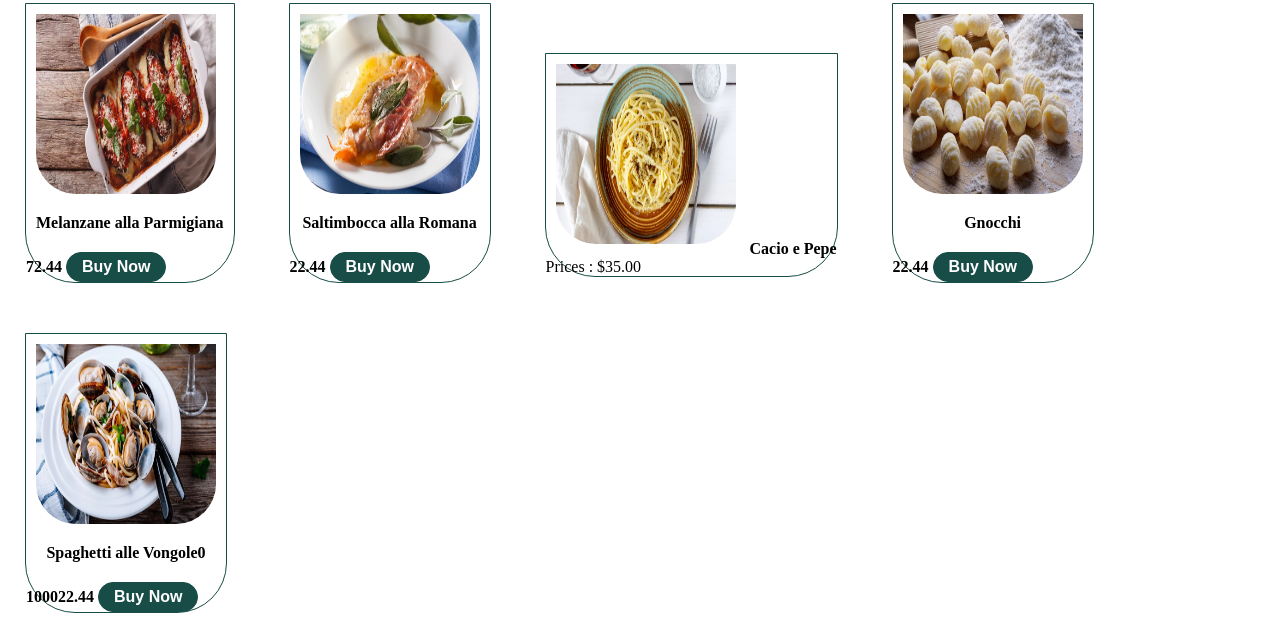
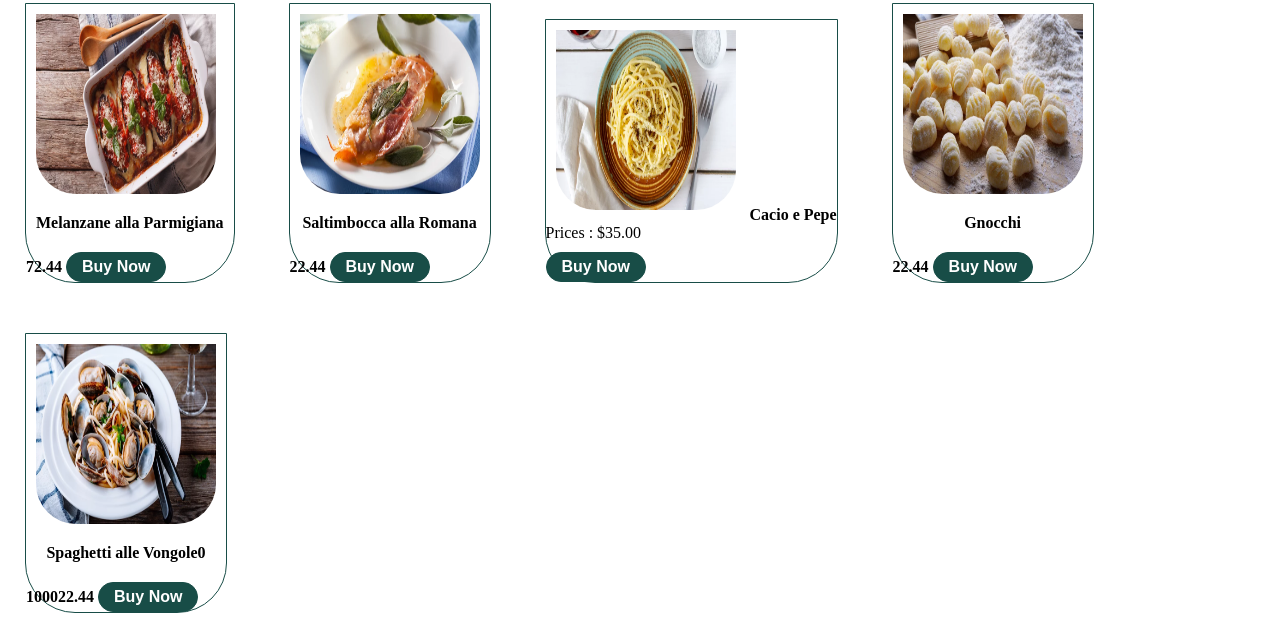
Before and after one commit to MattJMaris/CSET120Final, a plain HTML site: page Landingpage.HTML in a window 1280 px wide. Shown: the part 1827-2462 px from the top of the page. Drawn offline with Linux system fonts and the light colour scheme; a web font is replaced by a local one.

Commit message:
Fixing some class names and made the css more reader-friendly

```diff
--- a/Landingpage.HTML
+++ b/Landingpage.HTML
@@ -27,111 +27,111 @@
                 <img src="img/Pizza Napoletana.png" class="item-image">
                 <div class="image-title">Pizza Napoletana</div>
                 <b>22.44</b>
-                <button class="buynow">Buy Now</button>
+                <button class="shop-item-button">Buy Now</button>
             </div>
 
             <div class="catagories">
                 <img src="img/Polenta.png" class="item-image">
                 <div class="image-title">Polenta</div>
                 <b>42.44</b>
-                <button class="buynow">Buy Now</button>
+                <button class="shop-item-button">Buy Now</button>
             </div>
 
             <div class="catagories">
                 <img src="img/Ribollita.png" class="item-image">
                 <div class="image-title">Ribollita</div>
                 <b>12.44</b>
-                <button class="buynow">Buy Now</button>
+                <button class="shop-item-button">Buy Now</button>
             </div>
 
             <div class="catagories">
                 <img src="img/Risotto alla Milanese.png" class="item-image">
                 <div class="image-title">Risotto alla Milanese</div>
                 <b>76.44</b>
-                <button class="buynow">Buy Now</button>
+                <button class="shop-item-button">Buy Now</button>
             </div>
 
             <div class="catagories">
                 <img src="img/Cotoletta alla milanese.png" class="item-image">
                 <div class="image-title">Cotoletta alla milanese</div>
                 <b>200.44</b>
-                <button class="buynow">Buy Now</button>
+                <button class="shop-item-button">Buy Now</button>
             </div>
 
             <div class="catagories">
                 <img src="img/Osso Buco alla Milanese.png" class="item-image">
                 <div class="image-title">Osso Buco alla Milanese</div>
                 <b>22.56</b>
-                <button class="buynow">Buy Now</button>
+                <button class="shop-item-button">Buy Now</button>
             </div>
 
             <div class="catagories">
                 <img src="img/Risotto di Seppie alla Veneziana.png" class="item-image">
                 <div class="image-title">Risotto di Seppie alla Veneziana</div>
                 <b>78.24</b>
-                <button class="buynow">Buy Now</button>
+                <button class="shop-item-button">Buy Now</button>
             </div>
 
             <div class="catagories">
                 <img src="img/Bottarga.png" class="item-image">
                 <div class="image-title">Bottarga</div>
                 <b>14.14</b>
-                <button class="buynow">Buy Now</button>
+                <button class="shop-item-button">Buy Now</button>
             </div>
 
             <div class="catagories">
                 <img src="img/Vitello Tonnato.png" class="item-image">
                 <div class="image-title">Baccalà</div>
                 <b>10.04</b>
-                <button class="buynow">Buy Now</button>
+                <button class="shop-item-button">Buy Now</button>
             </div>
 
             <div class="catagories">
                 <img src="img/Canederli.png" class="item-image">
                 <div class="image-title">Vitello Tonnato</div>
                 <b>22.44</b>
-                <button class="buynow">Buy Now</button>
+                <button class="shop-item-button">Buy Now</button>
             </div>
 
             <div class="catagories">
                 <img src="img/Fritto Misto.png" class="item-image">
                 <div class="image-title">Fritto Misto</div>
                 <b>112.14</b>
-                <button class="buynow">Buy Now</button>
+                <button class="shop-item-button">Buy Now</button>
             </div>
 
             <div class="catagories">
                 <img src="img/Ragù alla Bolognese.png" class="item-image">
                 <div class="image-title">Ragù alla Bolognese</div>
                 <b>500.52</b>
-                <button class="buynow">Buy Now</button>
+                <button class="shop-item-button">Buy Now</button>
             </div>
 
             <div class="catagories">
                 <img src="img/Bistecca Fiorentina.png" class="item-image">
                 <div class="image-tite">Bistecca Fiorentina</div>
                 <b>10.22</b>
-                <button class="buynow">Buy Now</button>
+                <button class="shop-item-button">Buy Now</button>
             </div>
 
             <div class="catagories">
                 <img src="img/Arancini.png" class="item-image">
                 <div class="image-title">Arancini</div>
                 <b>22.44</b>
-                <button class="buynow">Buy Now</button>
+                <button class="shop-item-button">Buy Now</button>
             </div>
 
             <div class="catagories">
                 <img src="img/Melanzane alla Parmigiana.png" class="item-image">
                 <div class="image-title">Melanzane alla Parmigiana</div>
                 <b>72.44</b>
-                <button class="buynow">Buy Now</button>
+                <button class="shop-item-button">Buy Now</button>
             </div>
             <div class="catagories">
                 <img src="img/Saltimbocca alla Romana.png" class="item-image">
                 <div class="image-title">Saltimbocca alla Romana</div>
                 <b>22.44</b>
-                <button class="buynow">Buy Now</button>
+                <button class="shop-item-button">Buy Now</button>
             </div>
             <div class="catagories">
                 <img src="img/Cacio e Pepe.png" class="item-image">
@@ -139,20 +139,21 @@
                 <div class="amount">
                     Prices : $35.00
                 </div>
+                <button class="shop-item-button">Buy Now</button>
             </div>
 
             <div class="catagories">
                 <img src="img/Gnocchi.png" class="item-image">
                 <div class="image-title">Gnocchi</div>
                 <b>22.44</b>
-                <button class="buynow">Buy Now</button>
+                <button class="shop-item-button">Buy Now</button>
             </div>
 
             <div class="catagories">
                 <img src="img/Spaghetti alle Vongole.png" class="item-image">
                 <div class="image-title">Spaghetti alle Vongole0</div>
                 <b>100022.44</b>
-                <button class="buynow">Buy Now</button>
+                <button class="shop-item-button">Buy Now</button>
             </div>
 
 
@@ -162,7 +163,6 @@
             <div class="cart-icon">
               <i class="fas fa-cart-arrow-down fa-2x"></i>
             </div>
-<<<<<<< HEAD
         </a>
                     <div class="whole-cart-window hide">
               <h2>Shopping Bag</h2>
@@ -173,8 +173,6 @@
             <a class="cart" href="#"><button>cart</button></a>
         <div class="display">
             <h1>Benvenuto al Ristorante Italiano Mario</h1>
-=======
->>>>>>> OverallHTMLCSS
 
         <div class="parallaxX">
             <div class="page-title">ENJOY OUR SPECIALS DEALS</div>
--- a/Landingpage.css
+++ b/Landingpage.css
@@ -21,16 +21,16 @@ header {
 }
 
 
-.head{
+.head {
     list-style: none;
 }
 
-.head li{
+.head li {
     display: inline-block;
     padding: 0px 20px;
 }
 
-.head li a{
+.head li a {
     transition: all ;
 }
 
@@ -39,7 +39,7 @@ header {
 }
 
 
-button:hover{
+button:hover {
     background-color: #555;
 }
 
@@ -92,12 +92,12 @@ button:hover{
     color: white;
 }
 
-.menu-ul li:hover{
+.menu-ul li:hover {
     background: #5b8c5a;
     transform:scale(1.1);
 }
 
-.search-box{
+.search-box {
     border: 1px solid white;
     border-radius: 50px;
     background: white;
@@ -106,12 +106,12 @@ button:hover{
     margin: 8px;
 }
 
-.search-box:hover{
+.search-box:hover {
     box-shadow:0 0 10px 2px #5b8c5a;
     border: 1px solid;
 }
 
-.search-input{
+.search-input {
     width:250px;
     border: none;
     font-size: 16px;
@@ -119,45 +119,45 @@ button:hover{
     background: transparent;
     margin: 15px 0 0 10px;
 }
-.catagories{
+.catagories {
     width: max-content;
     margin: 25px;
     border: 1px solid #184d47;
     border-radius: 0 0 50px 50px;
     display:inline-block ;
 }
-.catagories:hover{
+.catagories:hover {
     box-shadow: 0 0 10px 3px #184d47;
 }
 
-.item-image{
+.item-image {
     height: 200px;
     width: 200px;
     border-radius: 0 0 50px 50px;
     padding: 10px;
 }
 
-.item-image size{
+.item-image size {
     height: 200px;
     width: 300px;
     padding: 5px;
 }
-.image-title{
+.image-title {
     text-align: center;
     padding: 10px;
     font-weight: bold;
 }
 
-a{
+a {
     text-decoration: none;
 }
 
-.logo{
+.logo {
 height: 600px;
 width: 185ch;
 }
 
-.buynow{
+.shop-item-button {
     border: 1px solid #184d47;
     background: #184d47;
     padding: 5px 15px;
@@ -166,12 +166,12 @@ width: 185ch;
     margin-top:10px ;
     color: white;
 }
-.buynow:hover{
+.shop-item-button:hover{
     border: 1px solid #5b8c5a;
     box-shadow: 0 0 10px 5px #5b8c5a inset;
 }
 
-.cart{
+.cart {
     width: 250px;
     float: right;
     text-align: center;
@@ -179,33 +179,33 @@ width: 185ch;
     overflow-y: scroll;
     height: 100%;
 }
-.parallaxl{
+.parallaxl {
     background-image: url();
 }
-.footer{
+.footer {
     background:rgba(0, 0, 0, 0.5) ;
     text-align: center;
     padding: 20px;
 }
-.links{
+.links {
     color: white;
     font-size: 20px;
     font-weight: bold;
     display: inline-block;
     min-width: 30%;
 }
-.links ul{
+.links ul {
     padding: 0;
 }
-.links li{
+.links li {
     list-style: none;
     font-weight: 300;
 
 }
-.linksa{
+.linksa {
     color: #fd5e53;
 }
-.copyrights{
+.copyrights {
     font-size: 16px;
     font-family: verdana, Arial, Helvetica, sans-serif;
     text-align: center;
```
